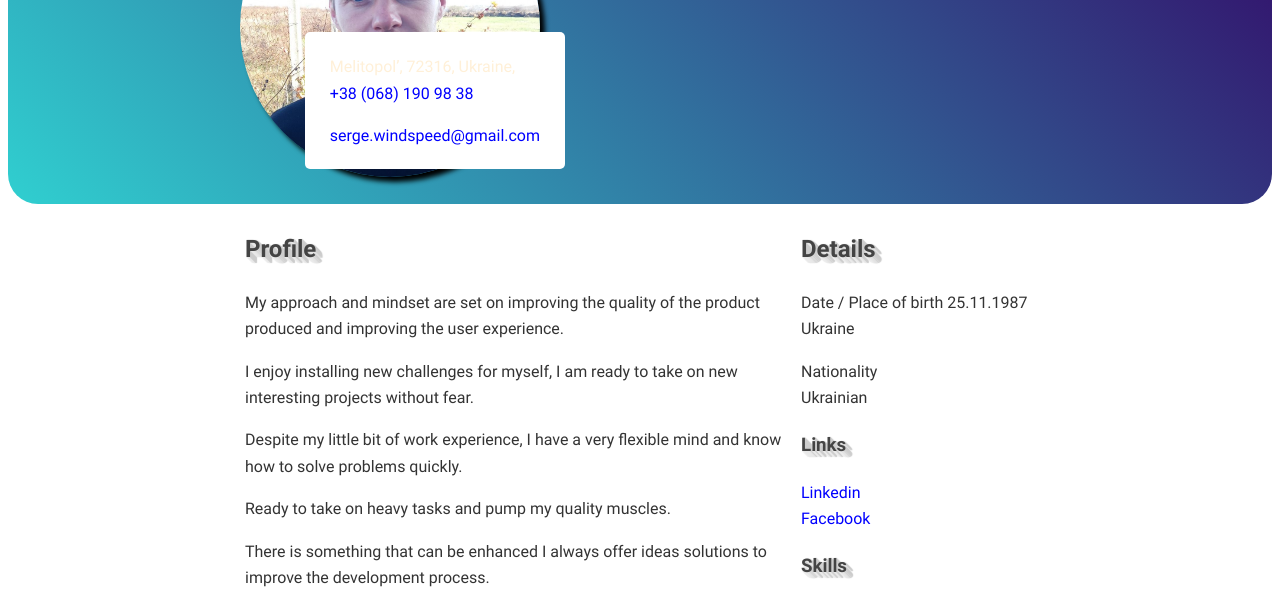
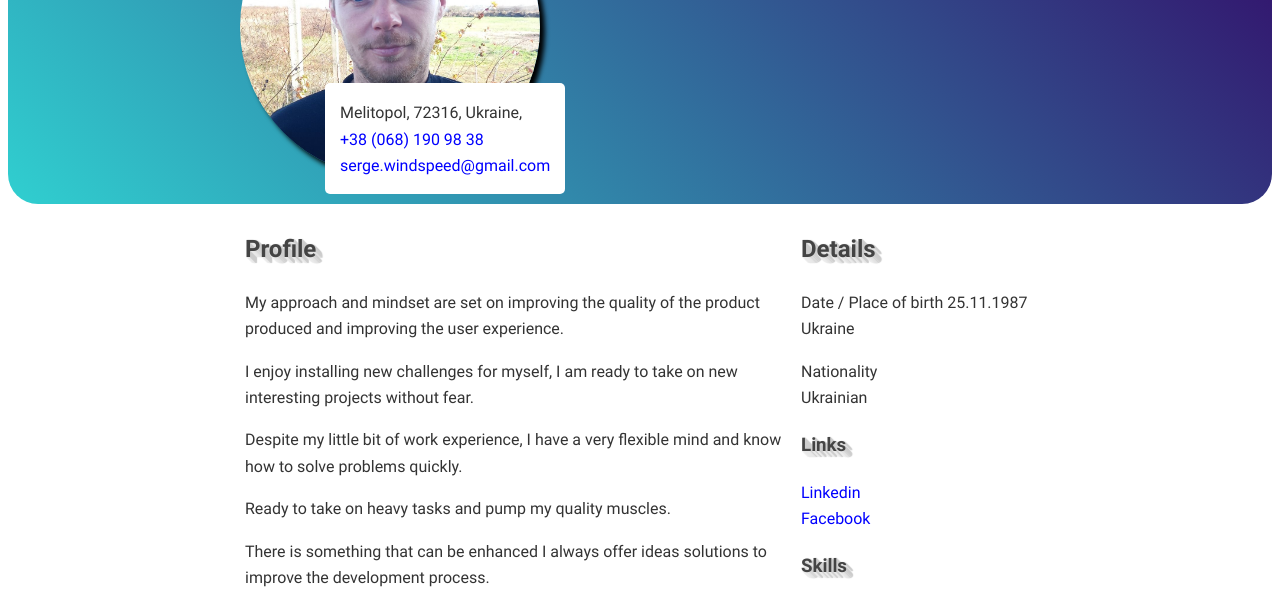
Before and after one commit to SergUkolov/sergukolov.github.io, a plain HTML site: page index.html in a window 1280 px wide. Shown: the part 151-748 px from the top of the page. Drawn offline with Linux system fonts and the light colour scheme.

Commit message:
contact-block - style tune

```diff
--- a/css/style.css
+++ b/css/style.css
@@ -86,13 +86,15 @@ header{
 }
 
 .contacts-block {
-	padding: 5px 25px;
+	padding: 0px 15px;
+	max-width: 210px;
 	border-radius: 5px;
 	z-index: 30;
 	background-color: white;
 	position: absolute;
-	bottom: 15px;
+	bottom: -10px;
 	right: 0;
+	color: var(--text);
 }
 
 
--- a/index.html
+++ b/index.html
@@ -18,10 +18,8 @@
 					<div id="callmebtn">contacts</div>
 					<img src="images/01jpg.jpg" width="300" height="300" class="profile-photo">
 					<div class="contacts-block">
-						<p>Melitopol’, 72316, Ukraine, <br>
+						<p>Melitopol, 72316, Ukraine, <br>
 							<a href = "tel:+380681909838">+38 (068) 190 98 38</a>
-						</p>
-						<p>
 							<a href="mailto:serge.windspeed@gmail.com">serge.windspeed@gmail.com</a>
 						</p>
 					</div>
```
